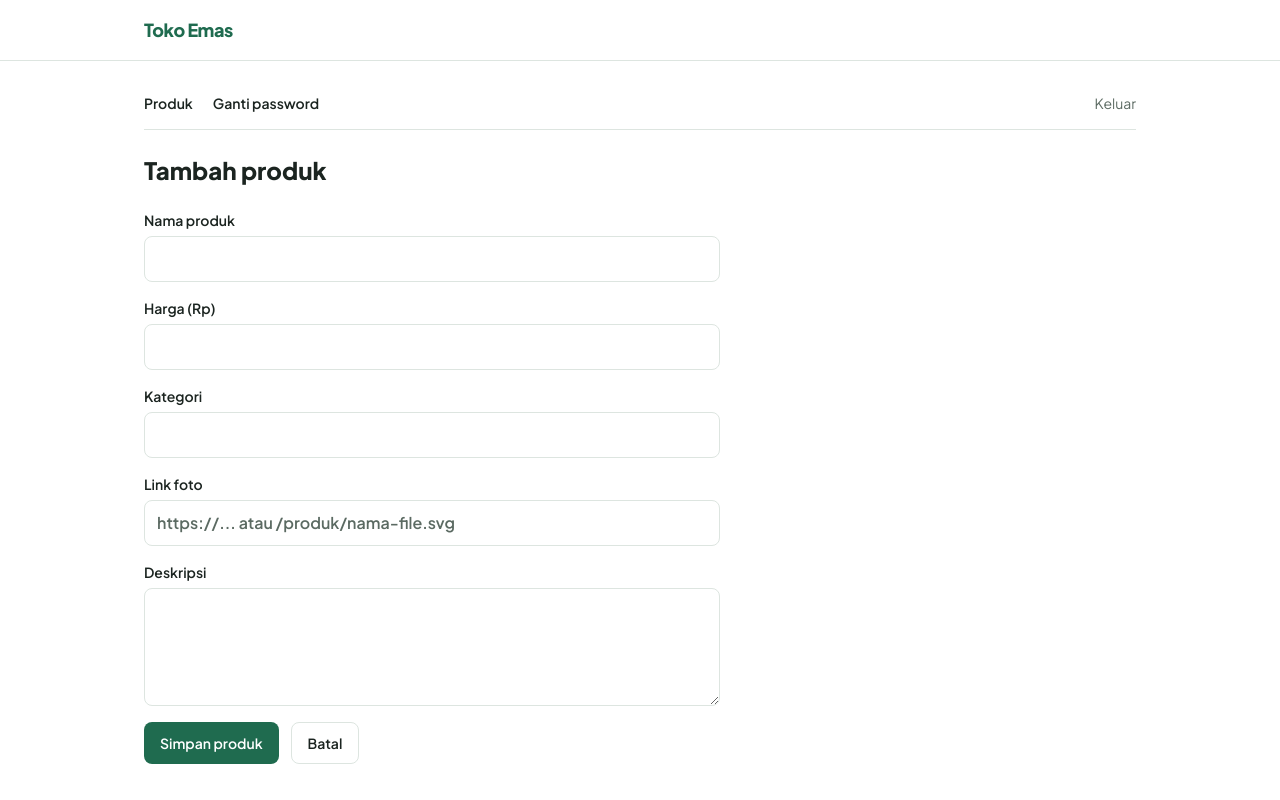
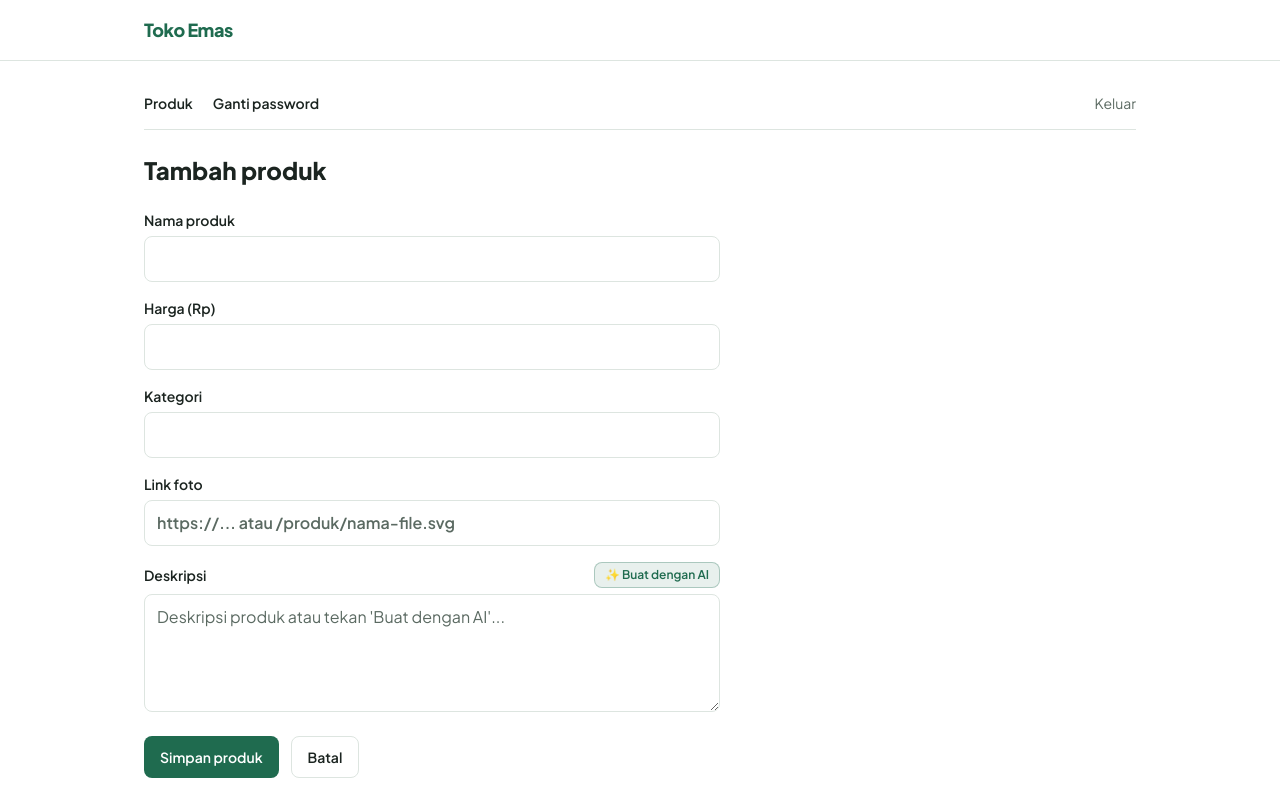
Before and after one commit to riyantikofairuz/katalog-umkm, a Next.js app: page /admin/produk/baru in a window 1280 px wide. Shown: the top 800 px of the page. Built offline with nearby package versions, Linux system fonts and the light colour scheme.

Commit message:
US-14: Deskripsi Produk Otomatis dengan AI Gemini

```diff
--- a/app/admin/actions.js
+++ b/app/admin/actions.js
@@ -174,3 +174,72 @@ export async function hapusProduk(id) {
 
   redirect("/admin");
 }
+
+export async function buatDeskripsiAI(nama, kategori) {
+  const supabase = await buatKlienAdmin();
+  const {
+    data: { user },
+    error: userError,
+  } = await supabase.auth.getUser();
+
+  if (userError || !user) {
+    return { error: "Aksi ditolak: Anda harus login sebagai admin." };
+  }
+
+  if (!nama || !nama.trim()) {
+    return { error: "Nama produk harus diisi terlebih dahulu untuk membuat deskripsi AI." };
+  }
+
+  const apiKey = process.env.GEMINI_API_KEY;
+  if (!apiKey) {
+    // Fallback deskripsi berkualitas jika API key belum diisi di environment
+    const deskripsiFallback = `${nama.trim()}${
+      kategori ? ` dalam kategori ${kategori.trim()}` : ""
+    } berkualitas tinggi, dibuat dengan bahan pilihan dan standar terbaik untuk kepuasan pelanggan.`;
+    return { deskripsi: deskripsiFallback };
+  }
+
+  try {
+    const prompt = `Buatkan deskripsi produk yang menarik, ramah, dan menjual untuk toko UMKM Indonesia.
+Nama produk: ${nama.trim()}
+Kategori: ${kategori?.trim() || "Umum"}
+
+Ketentuan:
+- Bahasa Indonesia yang santun dan menarik pembeli
+- Panjang 2-3 kalimat ringkas (sekitar 30-50 kata)
+- Jangan gunakan format markdown judul (tanpa # atau *)
+- Hanya keluarkan teks deskripsi saja`;
+
+    const res = await fetch(
+      `https://generativelanguage.googleapis.com/v1beta/models/gemini-1.5-flash:generateContent?key=${apiKey}`,
+      {
+        method: "POST",
+        headers: { "Content-Type": "application/json" },
+        body: JSON.stringify({
+          contents: [{ parts: [{ text: prompt }] }],
+        }),
+      }
+    );
+
+    if (!res.ok) {
+      const errData = await res.json().catch(() => ({}));
+      return {
+        error: `Gagal memanggil Gemini API (${res.status}): ${
+          errData?.error?.message || "Terjadi kesalahan"
+        }`,
+      };
+    }
+
+    const data = await res.json();
+    const deskripsiHasil =
+      data?.candidates?.[0]?.content?.parts?.[0]?.text?.trim() || "";
+
+    if (!deskripsiHasil) {
+      return { error: "Gemini tidak menghasilkan deskripsi. Silakan coba lagi." };
+    }
+
+    return { deskripsi: deskripsiHasil };
+  } catch (err) {
+    return { error: `Gagal menghubungi layanan AI: ${err.message}` };
+  }
+}
--- a/components/FormProduk.jsx
+++ b/components/FormProduk.jsx
@@ -1,10 +1,11 @@
 "use client";
 
+import { useState, useTransition } from "react";
 import Input from "@/components/Input";
 import Tombol from "@/components/Tombol";
+import { buatDeskripsiAI } from "@/app/admin/actions";
 
-// Dipakai untuk tambah produk (US-08) dan ubah produk (US-09). Keduanya bonus di jalur offline.
-// Nama field sama dengan kolom tabel "produk".
+// Dipakai untuk tambah produk (US-08), ubah produk (US-09), dan AI generator (US-14)
 export default function FormProduk({
   produk = {},
   labelTombol,
@@ -12,6 +13,30 @@ export default function FormProduk({
   error,
   isPending = false,
 }) {
+  const [nama, setNama] = useState(produk.nama || "");
+  const [kategori, setKategori] = useState(produk.kategori || "");
+  const [deskripsi, setDeskripsi] = useState(produk.deskripsi || "");
+  const [pesanAI, setPesanAI] = useState(null);
+  const [isAiLoading, startAiTransition] = useTransition();
+
+  const handleBuatDeskripsiAI = () => {
+    if (!nama.trim()) {
+      setPesanAI({ tipe: "error", teks: "Isi nama produk terlebih dahulu." });
+      return;
+    }
+
+    setPesanAI(null);
+    startAiTransition(async () => {
+      const res = await buatDeskripsiAI(nama, kategori);
+      if (res?.error) {
+        setPesanAI({ tipe: "error", teks: res.error });
+      } else if (res?.deskripsi) {
+        setDeskripsi(res.deskripsi);
+        setPesanAI({ tipe: "sukses", teks: "Deskripsi berhasil dibuat dengan AI!" });
+      }
+    });
+  };
+
   return (
     <form action={action} className="flex max-w-xl flex-col gap-4">
       {error && (
@@ -19,7 +44,15 @@ export default function FormProduk({
           {error}
         </div>
       )}
-      <Input label="Nama produk" name="nama" defaultValue={produk.nama} required />
+
+      <Input
+        label="Nama produk"
+        name="nama"
+        value={nama}
+        onChange={(e) => setNama(e.target.value)}
+        required
+      />
+
       <Input
         label="Harga (Rp)"
         name="harga"
@@ -28,15 +61,55 @@ export default function FormProduk({
         defaultValue={produk.harga}
         required
       />
-      <Input label="Kategori" name="kategori" defaultValue={produk.kategori} />
+
+      <Input
+        label="Kategori"
+        name="kategori"
+        value={kategori}
+        onChange={(e) => setKategori(e.target.value)}
+      />
+
       <Input
         label="Link foto"
         name="foto_url"
         placeholder="https://... atau /produk/nama-file.svg"
         defaultValue={produk.foto_url}
       />
-      <Input label="Deskripsi" name="deskripsi" textarea defaultValue={produk.deskripsi} />
-      <div className="flex gap-3">
+
+      <div className="flex flex-col gap-1.5">
+        <div className="flex items-center justify-between">
+          <label className="text-sm font-semibold">Deskripsi</label>
+          <button
+            type="button"
+            onClick={handleBuatDeskripsiAI}
+            disabled={isAiLoading}
+            className="inline-flex items-center gap-1 rounded-lg border border-utama/30 bg-utama/10 px-2.5 py-1 text-xs font-semibold text-utama transition hover:bg-utama hover:text-white disabled:opacity-50"
+          >
+            {isAiLoading ? "Sedang membuatkan..." : "✨ Buat dengan AI"}
+          </button>
+        </div>
+
+        {pesanAI && (
+          <p
+            className={`text-xs ${
+              pesanAI.tipe === "sukses" ? "text-utama font-medium" : "text-bahaya"
+            }`}
+          >
+            {pesanAI.teks}
+          </p>
+        )}
+
+        <textarea
+          name="deskripsi"
+          rows={4}
+          value={deskripsi}
+          onChange={(e) => setDeskripsi(e.target.value)}
+          placeholder="Deskripsi produk atau tekan 'Buat dengan AI'..."
+          className="w-full rounded-lg border border-garis bg-latar px-3 py-2.5 text-base text-teks placeholder:text-teks-lembut focus:border-utama focus:outline-none"
+        />
+      </div>
+
+      <div className="flex gap-3 pt-2">
         <Tombol type="submit" disabled={isPending}>
           {isPending ? "Menyimpan..." : labelTombol}
         </Tombol>
```
Also changed, not shown: 1 other file (tests, documents, lock files or other folders).
